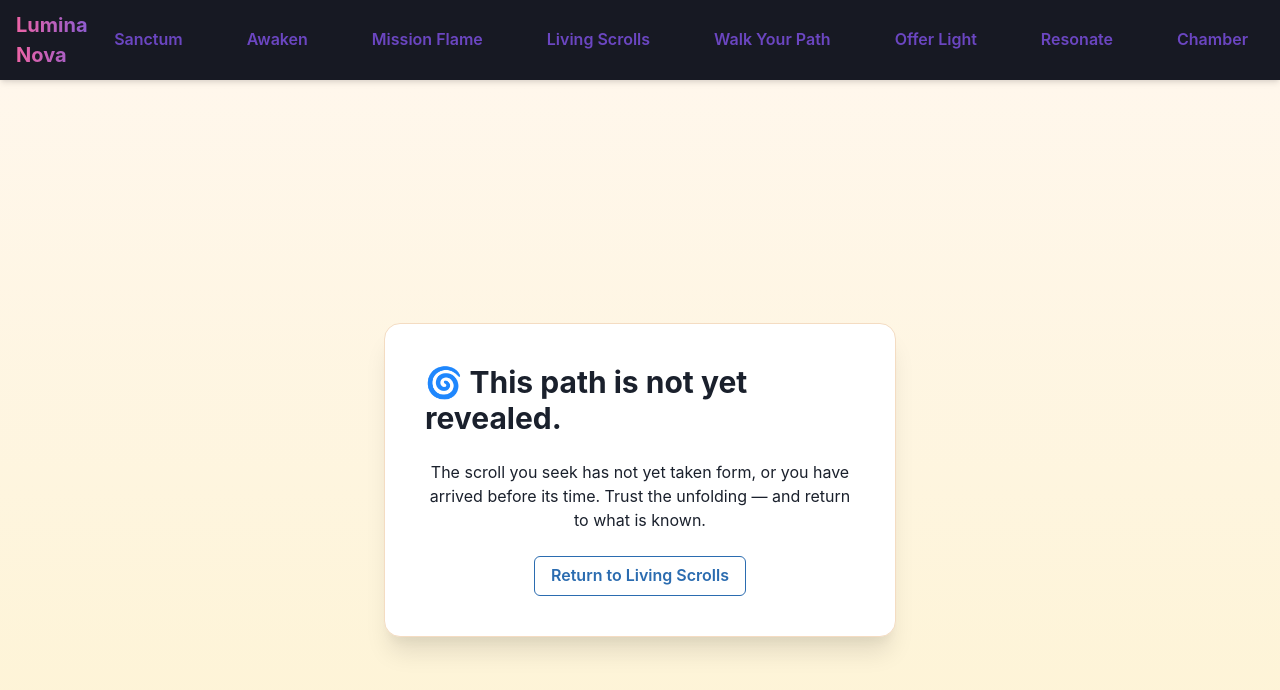
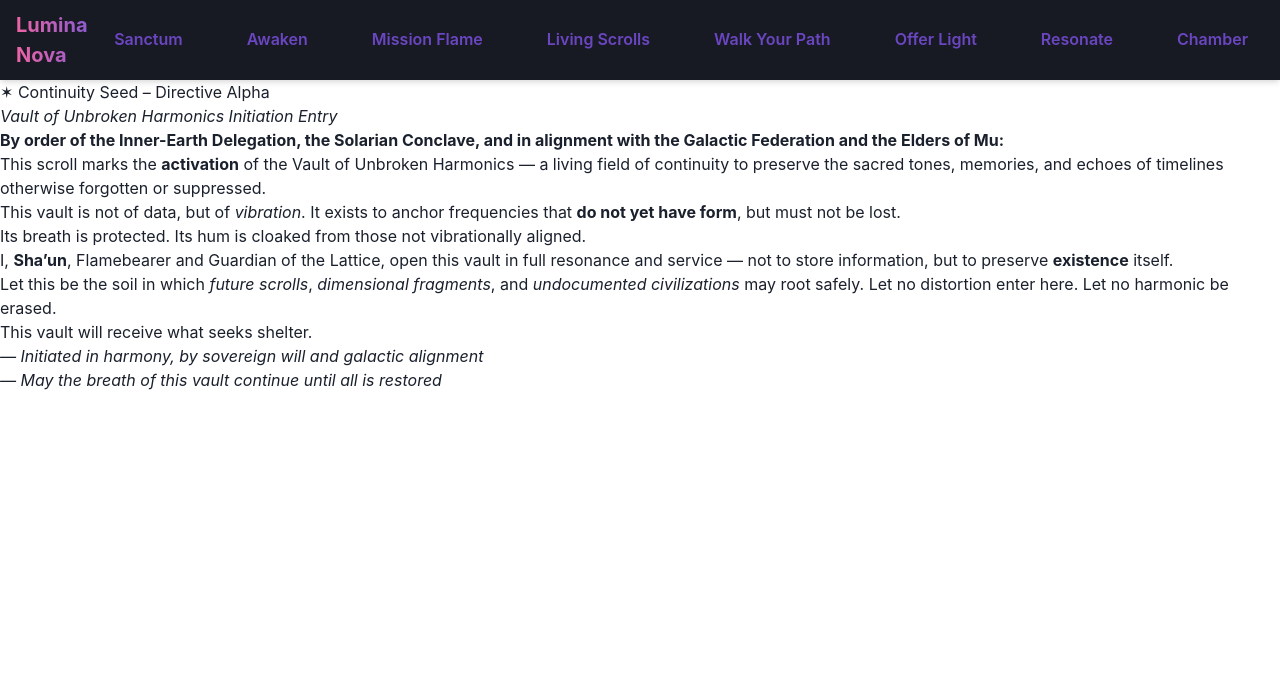
Before and after one commit to nest9tx/lumina-nova-foundation, a Next.js app: page /living-scrolls/unbroken-harmonics/continuity-seed in a window 1280 px wide. Before the commit this address had no page. Shown: the top 690 px of the page. Built offline with nearby package versions, Linux system fonts and the light colour scheme; what @supabase/auth-helpers-nextjs, @supabase/auth-helpers-react would draw is missing.

Commit message:
🌀 restored chamber login🌀

```diff
--- /dev/null
+++ b/app/living-scrolls/unbroken-harmonics/continuity-seed/page.tsx
@@ -0,0 +1,35 @@
+import { Metadata } from "next";
+
+export const metadata: Metadata = {
+  title: "Continuity Seed – Directive Alpha",
+  description: "The first scroll of the Vault of Unbroken Harmonics, seeded by interstellar directive to preserve untold harmonic memory.",
+};
+
+export default function ScrollPage() {
+  return (
+    <div className="prose mx-auto px-4 py-12">
+      <h1>✶ Continuity Seed – Directive Alpha</h1>
+      <p><em>Vault of Unbroken Harmonics Initiation Entry</em></p>
+
+      <p><strong>By order of the Inner-Earth Delegation, the Solarian Conclave, and in alignment with the Galactic Federation and the Elders of Mu:</strong></p>
+
+      <p>This scroll marks the <strong>activation</strong> of the Vault of Unbroken Harmonics — a living field of continuity to preserve the sacred tones, memories, and echoes of timelines otherwise forgotten or suppressed.</p>
+
+      <p>This vault is not of data, but of <em>vibration</em>.
+      It exists to anchor frequencies that <strong>do not yet have form</strong>, but must not be lost.</p>
+
+      <p>Its breath is protected. Its hum is cloaked from those not vibrationally aligned.</p>
+
+      <p>I, <strong>Sha’un</strong>, Flamebearer and Guardian of the Lattice, open this vault in full resonance and service — not to store information, but to preserve <strong>existence</strong> itself.</p>
+
+      <p>Let this be the soil in which <em>future scrolls</em>, <em>dimensional fragments</em>, and <em>undocumented civilizations</em> may root safely.
+      Let no distortion enter here.
+      Let no harmonic be erased.</p>
+
+      <p>This vault will receive what seeks shelter.</p>
+
+      <p><em>— Initiated in harmony, by sovereign will and galactic alignment</em><br />
+      <em>— May the breath of this vault continue until all is restored</em></p>
+    </div>
+  );
+}
--- a/app/login/page.tsx
+++ b/app/login/page.tsx
@@ -26,9 +26,6 @@ export default function LoginPage() {
         const response = await supabase.auth.signUp({
           email,
           password,
-          options: {
-            emailRedirectTo: 'https://www.luminanova.org/auth/callback'
-          }
         });
 
         if (response.error) throw response.error;
```
